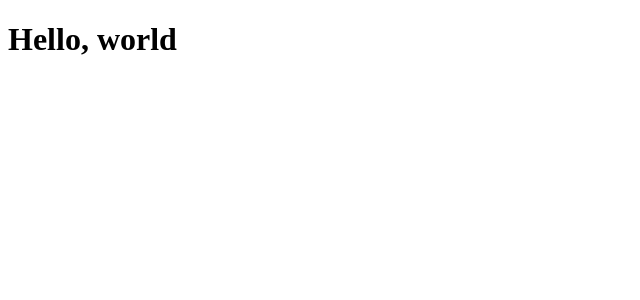
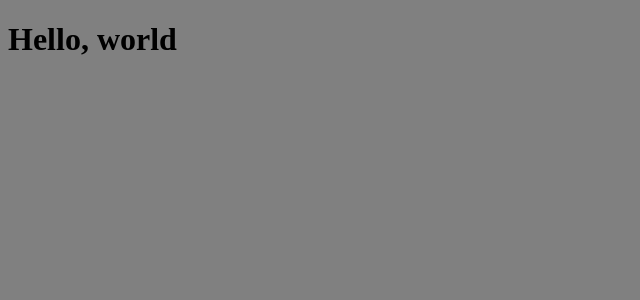
Before and after one commit to azharjk/monkeyproject, a Next.js app in the folder apps/Web/: page / in a window 1280 px wide. Shown: the top 300 px of the page, without its empty margins (0-640 px from the left). Built offline with nearby package versions, Linux system fonts and the light colour scheme.

Commit message:
Web: Using SCSS for styles

```diff
--- a/apps/Web/package.json
+++ b/apps/Web/package.json
@@ -17,6 +17,7 @@
     "next": "13.0.5",
     "react": "18.2.0",
     "react-dom": "18.2.0",
+    "sass": "^1.56.1",
     "typescript": "4.9.3"
   }
 }
--- a/apps/Web/pages/_app.tsx
+++ b/apps/Web/pages/_app.tsx
@@ -1,4 +1,4 @@
-import '../styles/globals.css'
+import '../styles/globals.scss'
 import type { AppProps } from 'next/app'
 
 export default function App({ Component, pageProps }: AppProps) {
--- /dev/null
+++ b/apps/Web/styles/globals.scss
@@ -0,0 +1,3 @@
+body {
+  background-color: gray;
+}
```
Also changed, not shown: apps/Web/styles/globals.css (deleted).
